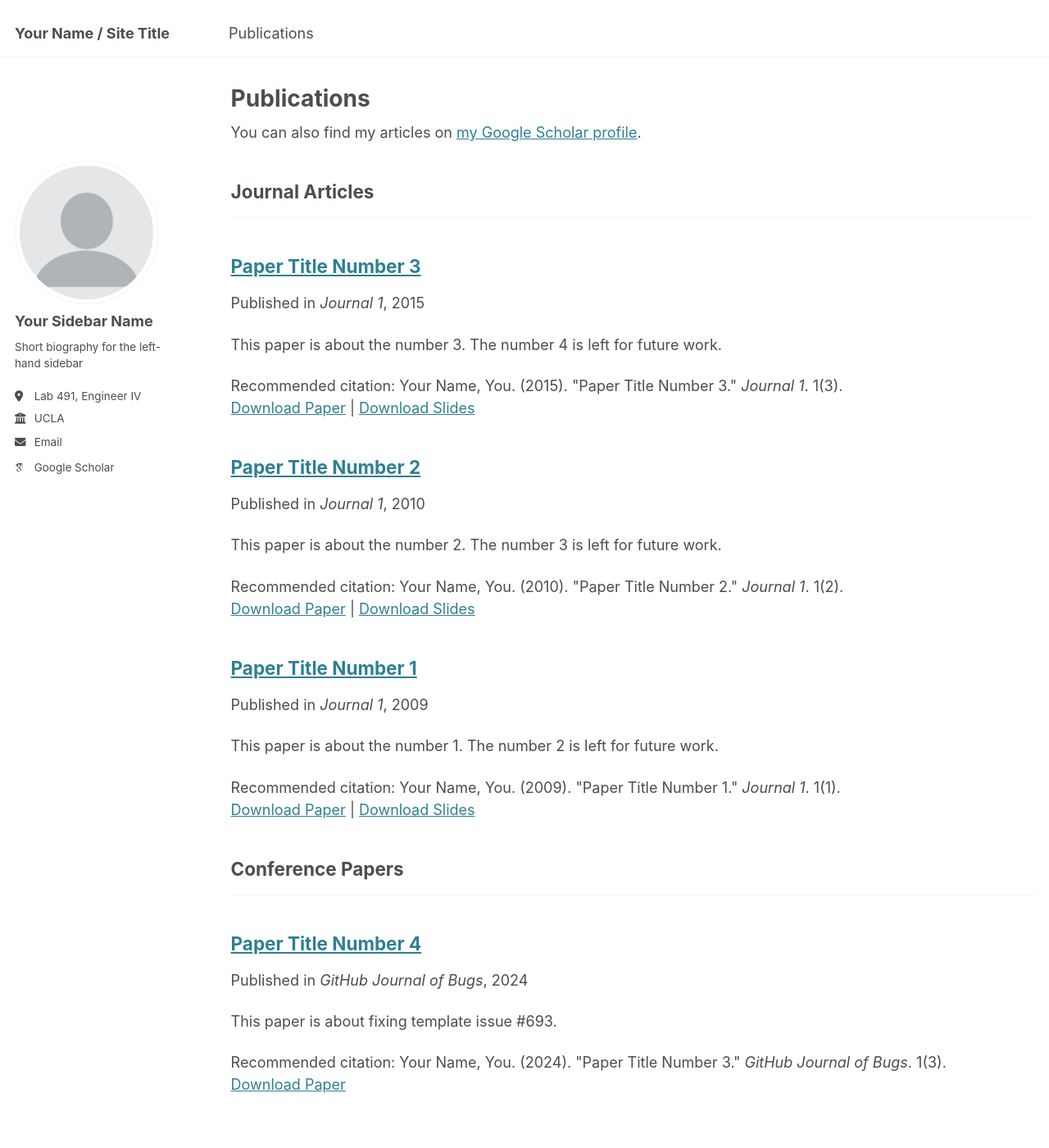
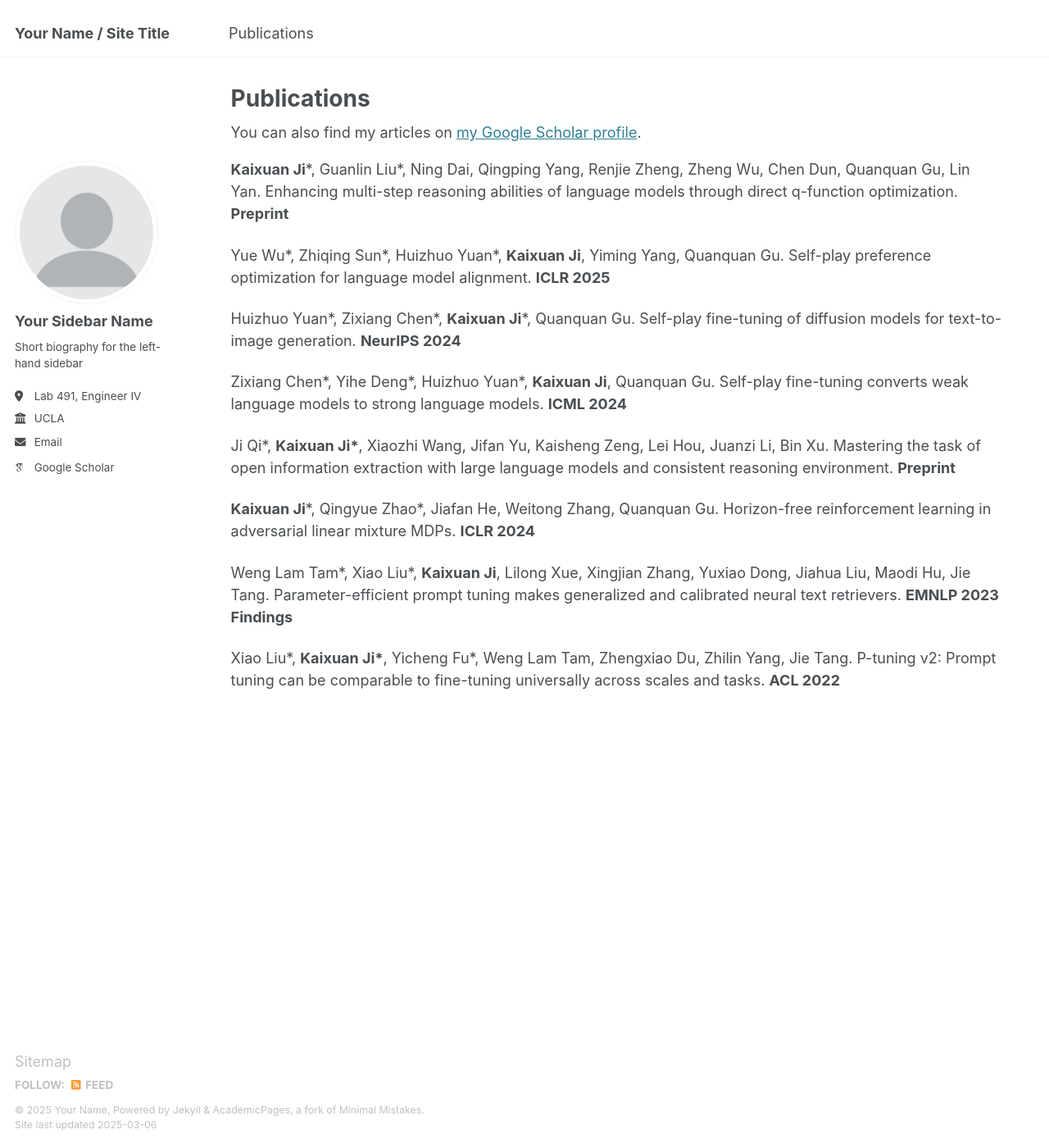
Before and after one commit to jkx19/jkx19.github.io, a Jekyll site: the page built from _pages/publications.html, in a window 1280 px wide and 1400 px high. Shown: the whole window at 82% size. Built offline with Jekyll 4.4.1, drawn with Linux system fonts in a browser that asks for light colours; some web fonts are replaced.

Commit message:
add initial publication page

```diff
--- a/_config.yml
+++ b/_config.yml
@@ -76,13 +76,13 @@ author:
   zhihu            : # Username
 
 # Publication Category - The following the list of publication categories and their headings
-publication_category:
-  books:
-    title: 'Books'
-  manuscripts:
-    title: 'Journal Articles'
-  conferences:
-    title: 'Conference Papers'
+# publication_category:
+  # books:
+  #   title: 'Books'
+  # manuscripts:
+  #   title: 'Journal Articles'
+  # conferences:
+  #   title: 'Conference Papers'
 
 # Site Settings
 teaser                   :  # filename of teaser fallback teaser image placed in /images/, .e.g. "500x300.png"
--- a/_includes/archive-single.html
+++ b/_includes/archive-single.html
@@ -26,14 +26,14 @@
       </div>
     {% endif %}
 
-    <h2 class="archive__item-title" itemprop="headline">
-      {% if post.link %}
+    <!-- <h2 class="archive__item-title" itemprop="headline">
+    {% if post.link %}
         <a href="{{ post.link }}">{{ title }}</a> <a href="{{ base_path }}{{ post.url }}" rel="permalink"><i class="fa fa-link" aria-hidden="true" title="permalink"></i><span class="sr-only">Permalink</span></a>
-      {% else %}
+    {% else %}
         <a href="{{ base_path }}{{ post.url }}" rel="permalink">{{ title }}</a>
-      {% endif %}
+    {% endif %}
     </h2>
-
+     -->
     {% if post.read_time %}
       <p class="page__meta"><i class="fa fa-clock" aria-hidden="true"></i> {% include read-time.html %}</p>
     {% endif %}
@@ -41,7 +41,7 @@
         {% if post.collection == 'teaching' %}
           <p> {{ post.type }}, <i>{{ post.venue }}</i>, {{ post.date | default: "1900-01-01" | date: "%Y" }} </p>
         {% elsif post.collection == 'publications' %}
-          <p>Published in <i>{{ post.venue }}</i>, {{ post.date | default: "1900-01-01" | date: "%Y" }} </p>
+          <p>{{post.authors}}. {{post.title}}. <b>{{post.venue}}</b> </p>
         {% elsif post.date %}
          <p class="page__date"><strong><i class="fa fa-fw fa-calendar" aria-hidden="true"></i> {{ site.data.ui-text[site.locale].date_label | default: "Published:" }}</strong> <time datetime="{{ post.date | default: "1900-01-01" | date_to_xmlschema }}">{{ post.date | default: "1900-01-01" | date: "%B %d, %Y" }}</time></p>
         {% endif %}
--- a/_pages/publications.html
+++ b/_pages/publications.html
@@ -12,7 +12,7 @@ author_profile: true
 {% include base_path %}
 
 <!-- New style rendering if publication categories are defined -->
-{% if site.publication_category %}
+<!-- {% if site.publication_category %}
   {% for category in site.publication_category  %}
     {% assign title_shown = false %}
     {% for post in site.publications reversed %}
@@ -26,8 +26,8 @@ author_profile: true
       {% include archive-single.html %}
     {% endfor %}
   {% endfor %}
-{% else %}
+{% else %} -->
   {% for post in site.publications reversed %}
     {% include archive-single.html %}
   {% endfor %}
-{% endif %}
+<!-- {% endif %} -->
--- a/_publications/2009-10-01-paper-title-number-1.md
+++ /dev/null
@@ -1,14 +0,0 @@
----
-title: "Paper Title Number 1"
-collection: publications
-category: manuscripts
-permalink: /publication/2009-10-01-paper-title-number-1
-excerpt: 'This paper is about the number 1. The number 2 is left for future work.'
-date: 2009-10-01
-venue: 'Journal 1'
-slidesurl: 'http://academicpages.github.io/files/slides1.pdf'
-paperurl: 'http://academicpages.github.io/files/paper1.pdf'
-citation: 'Your Name, You. (2009). &quot;Paper Title Number 1.&quot; <i>Journal 1</i>. 1(1).'
----
-
-The contents above will be part of a list of publications, if the user clicks the link for the publication than the contents of section will be rendered as a full page, allowing you to provide more information about the paper for the reader. When publications are displayed as a single page, the contents of the above "citation" field will automatically be included below this section in a smaller font.
--- a/_publications/2010-10-01-paper-title-number-2.md
+++ /dev/null
@@ -1,14 +0,0 @@
----
-title: "Paper Title Number 2"
-collection: publications
-category: manuscripts
-permalink: /publication/2010-10-01-paper-title-number-2
-excerpt: 'This paper is about the number 2. The number 3 is left for future work.'
-date: 2010-10-01
-venue: 'Journal 1'
-slidesurl: 'http://academicpages.github.io/files/slides2.pdf'
-paperurl: 'http://academicpages.github.io/files/paper2.pdf'
-citation: 'Your Name, You. (2010). &quot;Paper Title Number 2.&quot; <i>Journal 1</i>. 1(2).'
----
-
-The contents above will be part of a list of publications, if the user clicks the link for the publication than the contents of section will be rendered as a full page, allowing you to provide more information about the paper for the reader. When publications are displayed as a single page, the contents of the above "citation" field will automatically be included below this section in a smaller font.
--- a/_publications/2015-10-01-paper-title-number-3.md
+++ /dev/null
@@ -1,14 +0,0 @@
----
-title: "Paper Title Number 3"
-collection: publications
-category: manuscripts
-permalink: /publication/2015-10-01-paper-title-number-3
-excerpt: 'This paper is about the number 3. The number 4 is left for future work.'
-date: 2015-10-01
-venue: 'Journal 1'
-slidesurl: 'http://academicpages.github.io/files/slides3.pdf'
-paperurl: 'http://academicpages.github.io/files/paper3.pdf'
-citation: 'Your Name, You. (2015). &quot;Paper Title Number 3.&quot; <i>Journal 1</i>. 1(3).'
----
-
-The contents above will be part of a list of publications, if the user clicks the link for the publication than the contents of section will be rendered as a full page, allowing you to provide more information about the paper for the reader. When publications are displayed as a single page, the contents of the above "citation" field will automatically be included below this section in a smaller font.
--- /dev/null
+++ b/_publications/2021-11-15-P-tuning-v2.md
@@ -0,0 +1,15 @@
+---
+title: "P-tuning v2: Prompt tuning can be comparable to fine-tuning universally across scales and tasks"
+# collection: publications
+# category: manuscripts
+# permalink: /publication/2009-10-01-paper-title-number-1
+# excerpt: 'This paper is about the number 1. The number 2 is left for future work.'
+# date: 2009-10-01
+venue: 'ACL 2022'
+# slidesurl: 'http://academicpages.github.io/files/slides1.pdf'
+# paperurl: 'http://academicpages.github.io/files/paper1.pdf'
+# citation: 'Your Name, You. (2009). &quot;Paper Title Number 1.&quot; <i>Journal 1</i>. 1(1).'
+authors: Xiao Liu*, <b>Kaixuan Ji*</b>, Yicheng Fu*, Weng Lam Tam, Zhengxiao Du, Zhilin Yang, Jie Tang
+---
+
+<!-- The contents above will be part of a list of publications, if the user clicks the link for the publication than the contents of section will be rendered as a full page, allowing you to provide more information about the paper for the reader. When publications are displayed as a single page, the contents of the above "citation" field will automatically be included below this section in a smaller font. -->
--- /dev/null
+++ b/_publications/2022-02-10-PT-text-retrieval.md
@@ -0,0 +1,15 @@
+---
+title: "Parameter-efficient prompt tuning makes generalized and calibrated neural text retrievers"
+# collection: publications
+# category: manuscripts
+# permalink: /publication/2009-10-01-paper-title-number-1
+# excerpt: 'This paper is about the number 1. The number 2 is left for future work.'
+# date: 2009-10-01
+venue: 'EMNLP 2023 Findings'
+# slidesurl: 'http://academicpages.github.io/files/slides1.pdf'
+# paperurl: 'http://academicpages.github.io/files/paper1.pdf'
+# citation: 'Your Name, You. (2009). &quot;Paper Title Number 1.&quot; <i>Journal 1</i>. 1(1).'
+authors: Weng Lam Tam*, Xiao Liu*, <b>Kaixuan Ji</b>, Lilong Xue, Xingjian Zhang, Yuxiao Dong, Jiahua Liu, Maodi Hu, Jie Tang
+---
+
+<!-- The contents above will be part of a list of publications, if the user clicks the link for the publication than the contents of section will be rendered as a full page, allowing you to provide more information about the paper for the reader. When publications are displayed as a single page, the contents of the above "citation" field will automatically be included below this section in a smaller font. -->
--- /dev/null
+++ b/_publications/2023-04-06-HFOPPO.md
@@ -0,0 +1,15 @@
+---
+title: "Horizon-free reinforcement learning in adversarial linear mixture MDPs"
+# collection: publications
+# category: manuscripts
+# permalink: /publication/2009-10-01-paper-title-number-1
+# excerpt: 'This paper is about the number 1. The number 2 is left for future work.'
+# date: 2009-10-01
+venue: 'ICLR 2024'
+# slidesurl: 'http://academicpages.github.io/files/slides1.pdf'
+# paperurl: 'http://academicpages.github.io/files/paper1.pdf'
+# citation: 'Your Name, You. (2009). &quot;Paper Title Number 1.&quot; <i>Journal 1</i>. 1(1).'
+authors: <b>Kaixuan Ji</b>*, Qingyue Zhao*, Jiafan He, Weitong Zhang, Quanquan Gu
+---
+
+<!-- The contents above will be part of a list of publications, if the user clicks the link for the publication than the contents of section will be rendered as a full page, allowing you to provide more information about the paper for the reader. When publications are displayed as a single page, the contents of the above "citation" field will automatically be included below this section in a smaller font. -->
--- /dev/null
+++ b/_publications/2023-06-17-openie.md
@@ -0,0 +1,15 @@
+---
+title: "Mastering the task of open information extraction with large language models and consistent reasoning environment"
+# collection: publications
+# category: manuscripts
+# permalink: /publication/2009-10-01-paper-title-number-1
+# excerpt: 'This paper is about the number 1. The number 2 is left for future work.'
+# date: 2009-10-01
+venue: 'Preprint'
+# slidesurl: 'http://academicpages.github.io/files/slides1.pdf'
+# paperurl: 'http://academicpages.github.io/files/paper1.pdf'
+# citation: 'Your Name, You. (2009). &quot;Paper Title Number 1.&quot; <i>Journal 1</i>. 1(1).'
+authors: Ji Qi*, <b>Kaixuan Ji*</b>, Xiaozhi Wang, Jifan Yu, Kaisheng Zeng, Lei Hou, Juanzi Li, Bin Xu
+---
+
+<!-- The contents above will be part of a list of publications, if the user clicks the link for the publication than the contents of section will be rendered as a full page, allowing you to provide more information about the paper for the reader. When publications are displayed as a single page, the contents of the above "citation" field will automatically be included below this section in a smaller font. -->
--- /dev/null
+++ b/_publications/2024-01-01-spin.md
@@ -0,0 +1,15 @@
+---
+title: "Self-play fine-tuning converts weak language models to strong language models"
+# collection: publications
+# category: manuscripts
+# permalink: /publication/2009-10-01-paper-title-number-1
+# excerpt: 'This paper is about the number 1. The number 2 is left for future work.'
+# date: 2009-10-01
+venue: 'ICML 2024'
+# slidesurl: 'http://academicpages.github.io/files/slides1.pdf'
+# paperurl: 'http://academicpages.github.io/files/paper1.pdf'
+# citation: 'Your Name, You. (2009). &quot;Paper Title Number 1.&quot; <i>Journal 1</i>. 1(1).'
+authors: Zixiang Chen*, Yihe Deng*, Huizhuo Yuan*, <b>Kaixuan Ji</b>, Quanquan Gu
+---
+
+<!-- The contents above will be part of a list of publications, if the user clicks the link for the publication than the contents of section will be rendered as a full page, allowing you to provide more information about the paper for the reader. When publications are displayed as a single page, the contents of the above "citation" field will automatically be included below this section in a smaller font. -->
--- /dev/null
+++ b/_publications/2024-02-01-spin_diffusion.md
@@ -0,0 +1,15 @@
+---
+title: "Self-play fine-tuning of diffusion models for text-to-image generation"
+# collection: publications
+# category: manuscripts
+# permalink: /publication/2009-10-01-paper-title-number-1
+# excerpt: 'This paper is about the number 1. The number 2 is left for future work.'
+# date: 2009-10-01
+venue: 'NeurIPS 2024'
+# slidesurl: 'http://academicpages.github.io/files/slides1.pdf'
+# paperurl: 'http://academicpages.github.io/files/paper1.pdf'
+# citation: 'Your Name, You. (2009). &quot;Paper Title Number 1.&quot; <i>Journal 1</i>. 1(1).'
+authors: Huizhuo Yuan*, Zixiang Chen*, <b>Kaixuan Ji</b>*, Quanquan Gu
+---
+
+<!-- The contents above will be part of a list of publications, if the user clicks the link for the publication than the contents of section will be rendered as a full page, allowing you to provide more information about the paper for the reader. When publications are displayed as a single page, the contents of the above "citation" field will automatically be included below this section in a smaller font. -->
--- a/_publications/2024-02-17-paper-title-number-4.md
+++ /dev/null
@@ -1,13 +0,0 @@
----
-title: "Paper Title Number 4"
-collection: publications
-category: conferences
-permalink: /publication/2024-02-17-paper-title-number-4
-excerpt: 'This paper is about fixing template issue #693.'
-date: 2024-02-17
-venue: 'GitHub Journal of Bugs'
-paperurl: 'http://academicpages.github.io/files/paper3.pdf'
-citation: 'Your Name, You. (2024). &quot;Paper Title Number 3.&quot; <i>GitHub Journal of Bugs</i>. 1(3).'
----
-
-The contents above will be part of a list of publications, if the user clicks the link for the publication than the contents of section will be rendered as a full page, allowing you to provide more information about the paper for the reader. When publications are displayed as a single page, the contents of the above "citation" field will automatically be included below this section in a smaller font.
--- /dev/null
+++ b/_publications/2024-05-17-sppo.md
@@ -0,0 +1,15 @@
+---
+title: "Self-play preference optimization for language model alignment"
+# collection: publications
+# category: manuscripts
+# permalink: /publication/2009-10-01-paper-title-number-1
+# excerpt: 'This paper is about the number 1. The number 2 is left for future work.'
+# date: 2009-10-01
+venue: 'ICLR 2025'
+# slidesurl: 'http://academicpages.github.io/files/slides1.pdf'
+# paperurl: 'http://academicpages.github.io/files/paper1.pdf'
+# citation: 'Your Name, You. (2009). &quot;Paper Title Number 1.&quot; <i>Journal 1</i>. 1(1).'
+authors: Yue Wu*, Zhiqing Sun*, Huizhuo Yuan*, <b>Kaixuan Ji</b>, Yiming Yang, Quanquan Gu
+---
+
+<!-- The contents above will be part of a list of publications, if the user clicks the link for the publication than the contents of section will be rendered as a full page, allowing you to provide more information about the paper for the reader. When publications are displayed as a single page, the contents of the above "citation" field will automatically be included below this section in a smaller font. -->
--- /dev/null
+++ b/_publications/2024-10-02-dqo.md
@@ -0,0 +1,15 @@
+---
+title: "Enhancing multi-step reasoning abilities of language models through direct q-function optimization"
+# collection: publications
+# category: manuscripts
+# permalink: /publication/2009-10-01-paper-title-number-1
+# excerpt: 'This paper is about the number 1. The number 2 is left for future work.'
+# date: 2009-10-01
+venue: 'Preprint'
+# slidesurl: 'http://academicpages.github.io/files/slides1.pdf'
+# paperurl: 'http://academicpages.github.io/files/paper1.pdf'
+# citation: 'Your Name, You. (2009). &quot;Paper Title Number 1.&quot; <i>Journal 1</i>. 1(1).'
+authors: <b>Kaixuan Ji</b>*, Guanlin Liu*, Ning Dai, Qingping Yang, Renjie Zheng, Zheng Wu, Chen Dun, Quanquan Gu, Lin Yan
+---
+
+<!-- The contents above will be part of a list of publications, if the user clicks the link for the publication than the contents of section will be rendered as a full page, allowing you to provide more information about the paper for the reader. When publications are displayed as a single page, the contents of the above "citation" field will automatically be included below this section in a smaller font. -->
```
